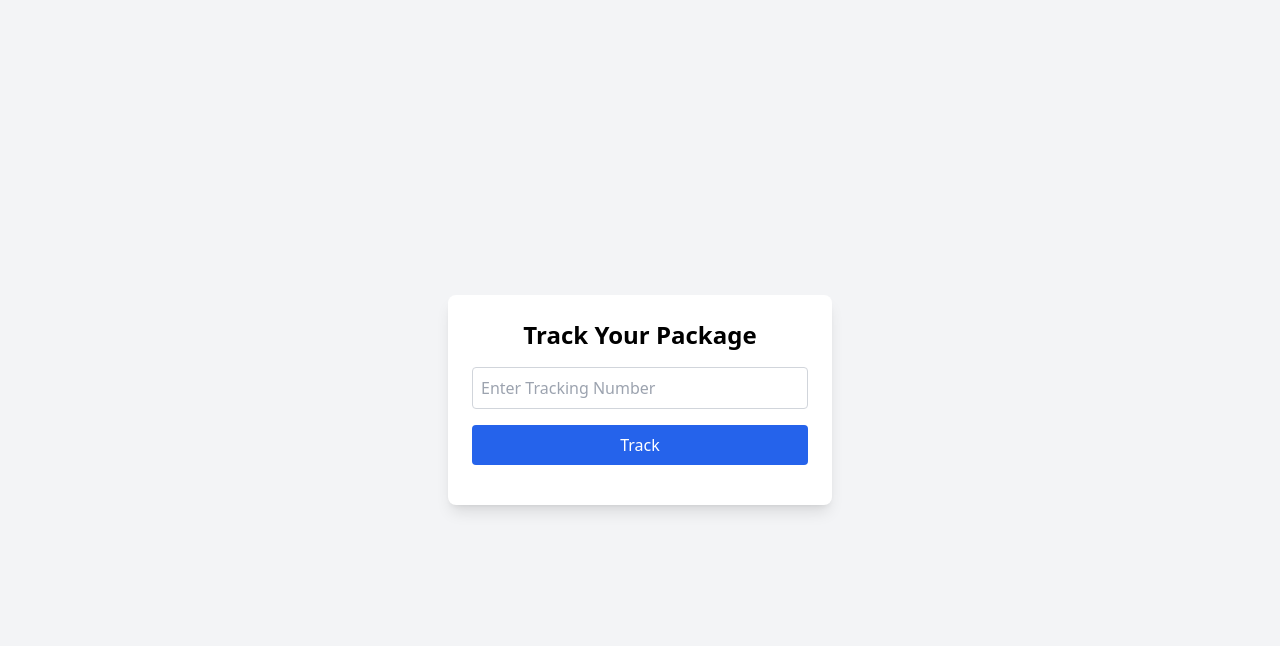
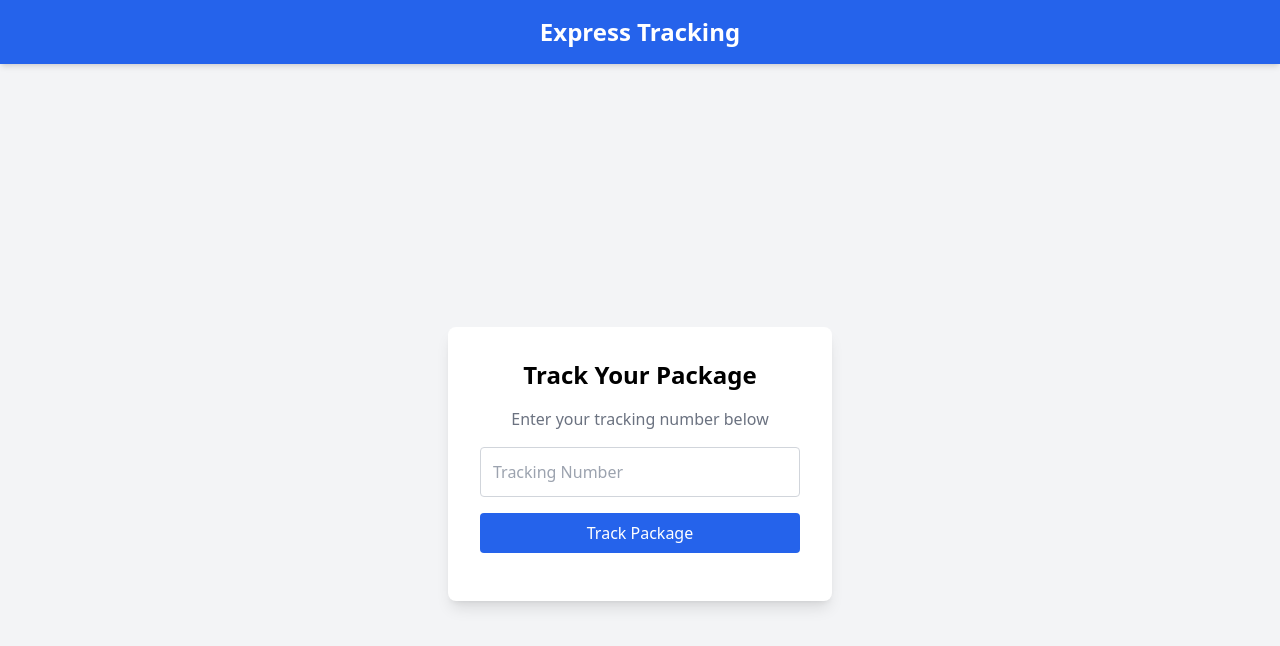
Before and after one commit to OliviaDesk/FedX, a plain HTML site: page index.html in a window 1280 px wide. Drawn offline with nearby package versions, Linux system fonts and the light colour scheme.

Commit message:
Update index 3.html

```diff
--- a/index.html
+++ b/index.html
@@ -7,17 +7,30 @@
     <script src="https://cdn.tailwindcss.com"></script>
     <link rel="stylesheet" href="style.css">
 </head>
-<body class="flex items-center justify-center h-screen bg-gray-100">
-    <div class="bg-white p-6 rounded-lg shadow-lg w-96 text-center">
-        <h1 class="text-2xl font-bold mb-4">Track Your Package</h1>
-        <input type="text" id="trackingNumber" placeholder="Enter Tracking Number"
-            class="border border-gray-300 p-2 rounded w-full mb-4">
-        <button onclick="trackPackage()"
-            class="bg-blue-600 text-white px-4 py-2 rounded w-full hover:bg-blue-700">
-            Track
-        </button>
-        <p id="trackingResult" class="mt-4 text-gray-600"></p>
+<body class="bg-gray-100">
+    <!-- Header -->
+    <header class="bg-blue-600 text-white py-4 text-center text-2xl font-bold shadow-md">
+        Express Tracking
+    </header>
+
+    <!-- Tracking Box -->
+    <div class="flex items-center justify-center h-screen">
+        <div class="bg-white p-8 rounded-lg shadow-lg w-96 text-center">
+            <h2 class="text-2xl font-semibold mb-4">Track Your Package</h2>
+            <p class="text-gray-500 mb-4">Enter your tracking number below</p>
+
+            <input type="text" id="trackingNumber" placeholder="Tracking Number"
+                class="border border-gray-300 p-3 rounded w-full mb-4 focus:ring-2 focus:ring-blue-500">
+
+            <button onclick="trackPackage()"
+                class="bg-blue-600 text-white px-4 py-2 rounded w-full hover:bg-blue-700 transition duration-300">
+                Track Package
+            </button>
+
+            <div id="trackingResult" class="mt-4 text-gray-700 font-medium"></div>
+        </div>
     </div>
+
     <script src="script.js"></script>
 </body>
 </html>
```
